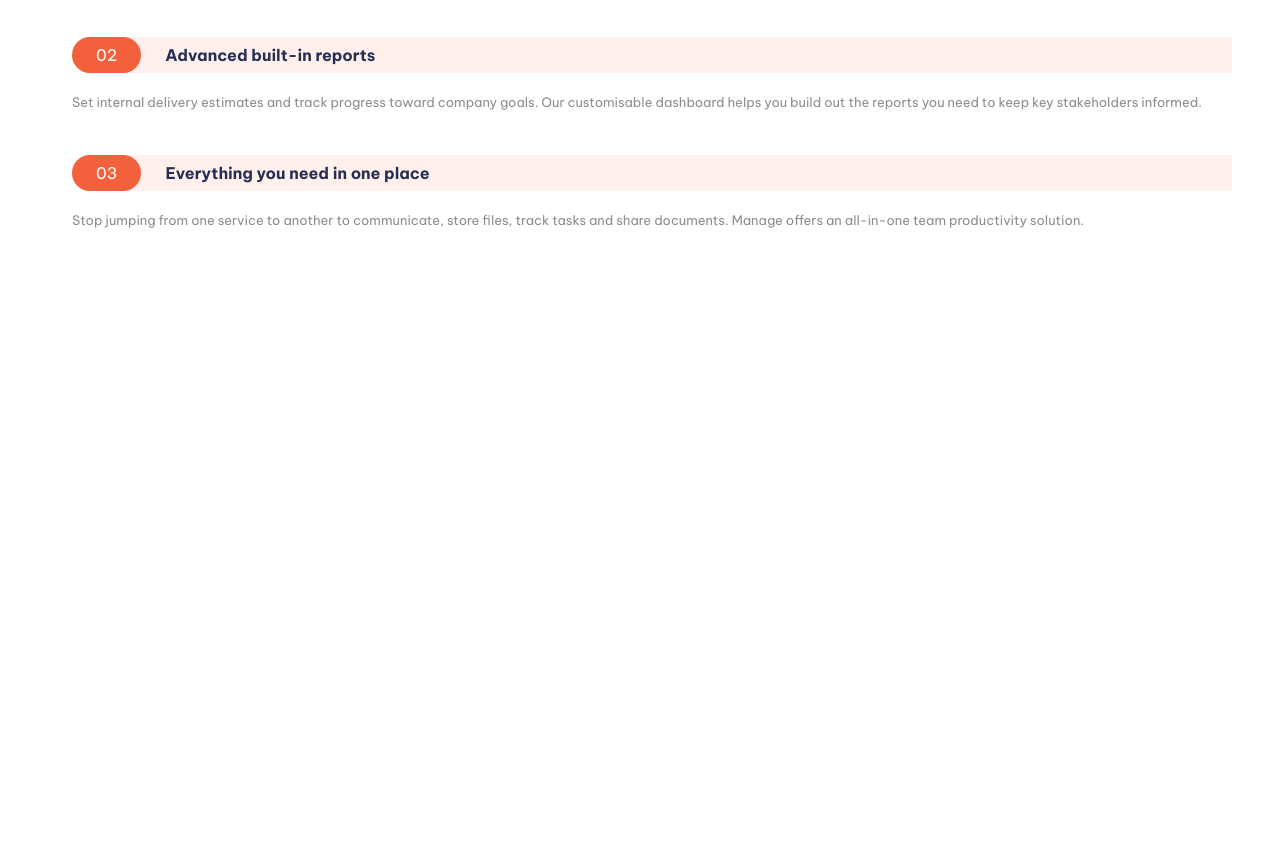
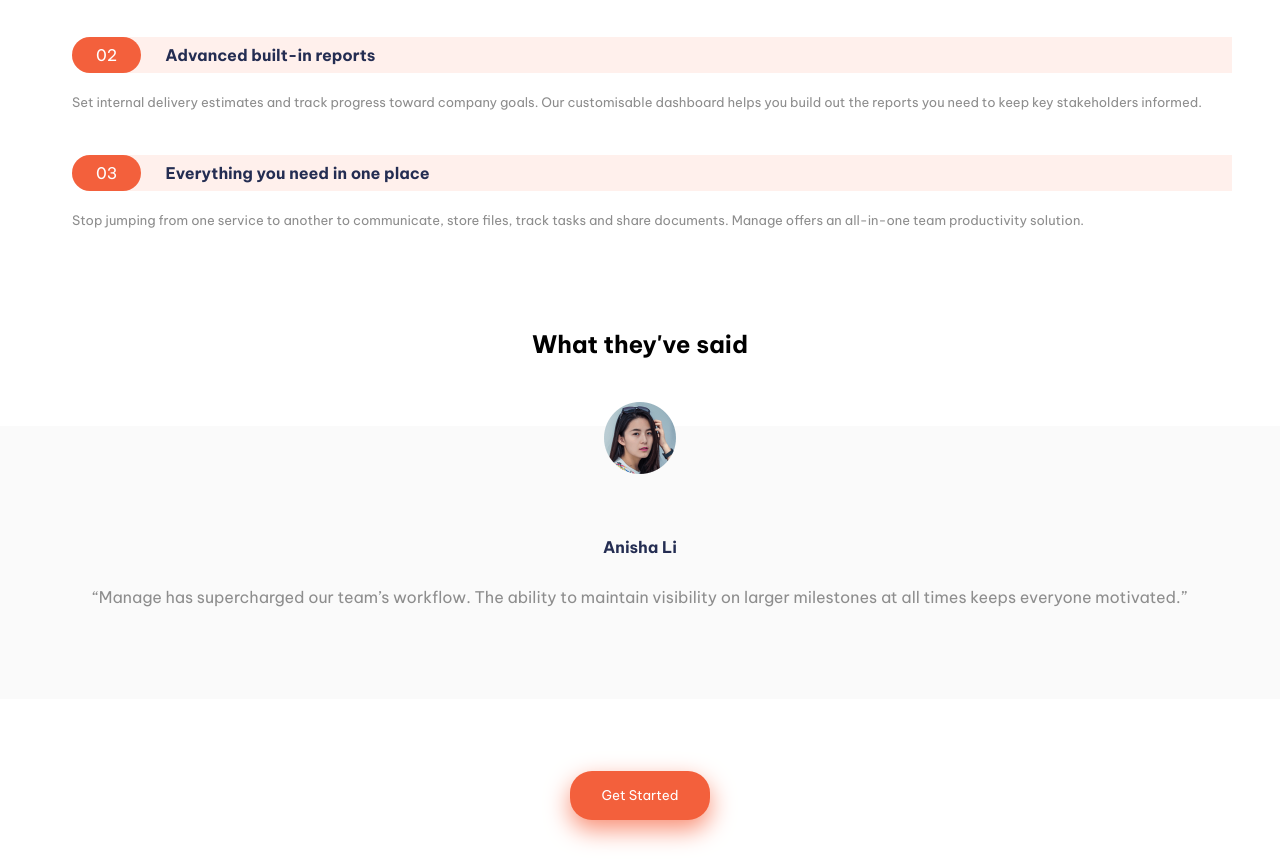
Before and after one commit to jonmc89/manage-landing-page-master, a plain HTML site: page index.html in a window 1280 px wide. Shown: the part 1550-2411 px from the top of the page. Before the commit the page ends 1824 px from the top, so only its background shows below. Drawn offline with Linux system fonts and the light colour scheme.

Commit message:
feat: testimonials carousel
added carousel for testimonials

jon m

```diff
--- a/index.html
+++ b/index.html
@@ -98,6 +98,48 @@
           </div>
         </div>
       </section>
+      <section class="what-they-said-section">
+        <h2>What they've said</h2>
+        <ul>
+          <li data-accName="Item 1">
+            <div class="carousel-content-wrapper">
+              <img
+                src="./images/avatar-anisha.png"
+                alt="woman with black hair"
+              />
+              <h4>Anisha Li</h4>
+              <p>
+                “Manage has supercharged our team’s workflow. The ability to
+                maintain visibility on larger milestones at all times keeps
+                everyone motivated.”
+              </p>
+            </div>
+          </li>
+          <li data-accName="Item 2">
+            <div class="carousel-content-wrapper">
+              <img src="./images/avatar-ali.png" alt="woman with brown hair" />
+              <h4>Ali Bravo</h4>
+              <p>
+                “We have been able to cancel so many other subscriptions since
+                using Manage. There is no more cross-channel confusion and
+                everyone is much more focused.”
+              </p>
+            </div>
+          </li>
+          <li data-accName="Item 3">
+            <div class="carousel-content-wrapper">
+              <img src="./images/avatar-richard.png" alt="man with glasses" />
+              <h4>Richard Watts</h4>
+              <p>
+                “Manage allows us to provide structure and process. It keeps us
+                organized and focused. I can’t stop recommending them to
+                everyone I talk to!”
+              </p>
+            </div>
+          </li>
+        </ul>
+        <button>Get Started</button>
+      </section>
     </main>
   </body>
 </html>
--- a/styles.css
+++ b/styles.css
@@ -152,6 +152,7 @@ header {
   display: flex;
   flex-direction: column;
   gap: 1.5rem;
+  margin-block-end: 6rem;
 }
 
 .features-header-wrapper {
@@ -212,6 +213,110 @@ header {
   font-weight: 400;
   font-size: 0.8125rem;
   line-height: 200%;
+}
+
+/* What they said */
+
+.what-they-said-section {
+  display: flex;
+  flex-direction: column;
+  align-items: center;
+  gap: 2.5rem;
+
+  button {
+    transition: opacity 0.2s ease-in-out;
+    cursor: pointer;
+    box-shadow: 0 0.6rem 1.5rem var(--orange-350);
+    border: none;
+    border-radius: 1.375rem;
+    background-color: var(--orange-400);
+    padding: 1rem 2rem;
+    color: var(--white);
+    font-size: 700;
+  }
+
+  button:hover {
+    opacity: 0.5;
+  }
+}
+
+ul {
+  display: flex;
+  padding: 1.7rem 0;
+  width: 100vw;
+  height: 300px;
+  overflow-x: scroll;
+  scroll-snap-type: x mandatory;
+  scroll-marker-group: after;
+  anchor-name: --my-carousel;
+  margin-block-end: 2rem;
+  scroll-behavior: smooth;
+  scrollbar-width: none;
+}
+
+ul::-webkit-scrollbar {
+  scrollbar-width: none;
+}
+
+li {
+  flex: 0 0 100%;
+  scroll-snap-align: center;
+  list-style-type: none;
+}
+
+ul::scroll-marker-group {
+  display: flex;
+  position: absolute;
+  position-anchor: --my-carousel;
+  top: calc(anchor(bottom) + 2rem);
+  justify-content: center;
+  justify-self: anchor-center;
+  gap: 20px;
+}
+
+li::scroll-marker {
+  cursor: pointer;
+  border: 1px solid var(--orange-400);
+  border-radius: 50%;
+  width: 10px;
+  height: 10px;
+  content: '';
+}
+
+li::scroll-marker:target-current {
+  background-color: var(--orange-400);
+}
+
+.carousel-content-wrapper {
+  display: flex;
+  position: relative;
+  flex-direction: column;
+  justify-content: center;
+  align-items: center;
+  gap: 1.5rem;
+  background-color: var(--grey-50);
+  padding: 2rem;
+  width: 100%;
+  height: 17.125rem;
+  text-align: center;
+
+  img {
+    position: absolute;
+    top: -1.5rem;
+    width: 4.5rem;
+    height: 4.5rem;
+  }
+
+  h4 {
+    padding-top: 1.5rem;
+    color: var(--blue-950);
+    font-size: 1rem;
+  }
+
+  p {
+    color: var(--grey-400);
+    line-height: 200%;
+  }
 }
 
 /* Media Queries */
```
